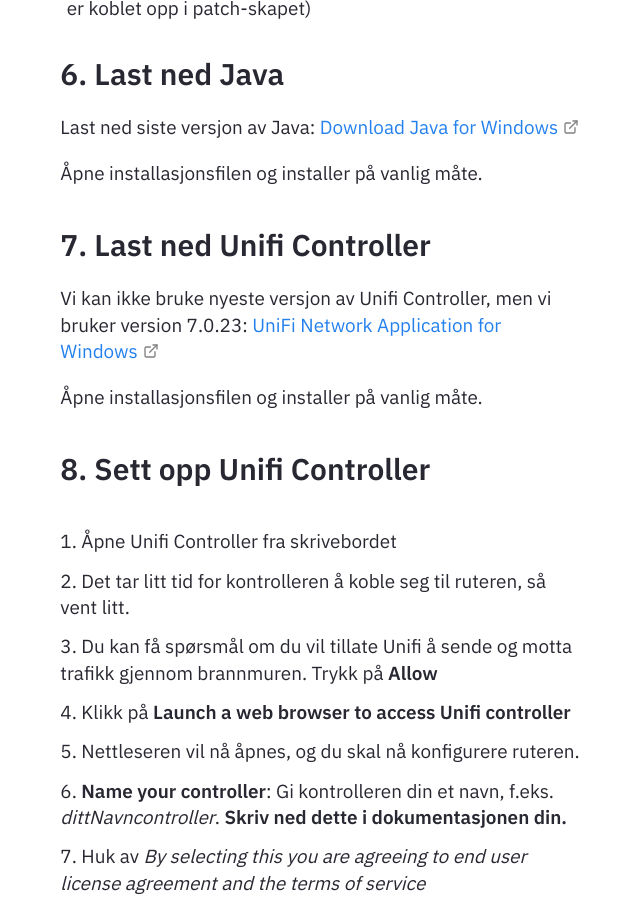
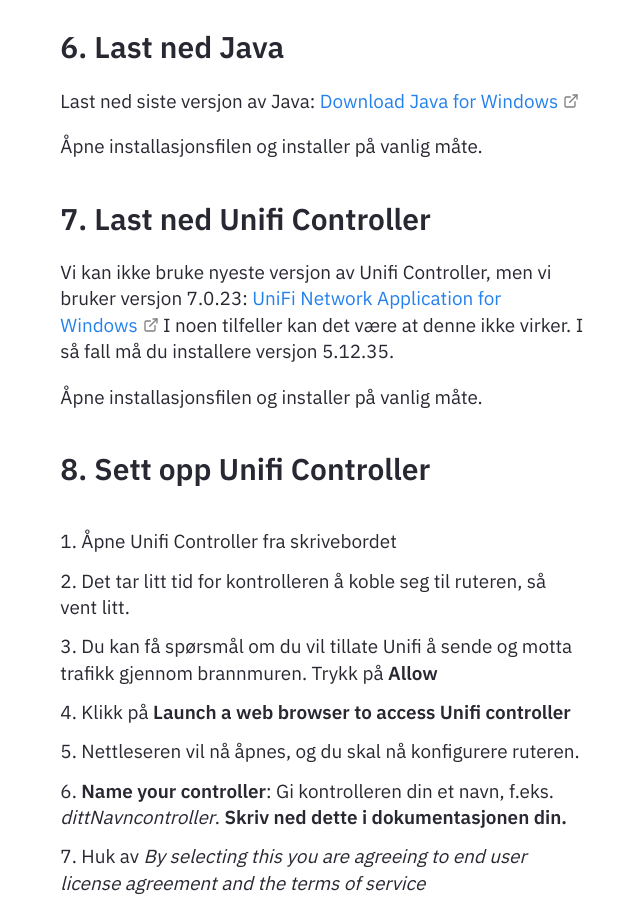
Before and after one commit to Cha-IM/cha-im.github.io, a Jekyll site: the page built from _notes/Public/Teknologiforståelse/Nettverkslab/Sette opp nettverk med Unifi-ruter.md, in a window 1280 px wide and 900 px high, scrolled down 3496 px. Shown: the whole window, without its empty margins (318-958 px from the left). Built offline with Jekyll 4.4.1, drawn with Linux system fonts in a browser that asks for light colours; some of the changed text lies outside the part shown.

Commit message:
Karls-MacBook-Pro-236.local 2024-10-24:13:21:53

```diff
--- a/_notes/Public/Teknologiforståelse/Nettverkslab/Sette opp nettverk med Unifi-ruter.md
+++ b/_notes/Public/Teknologiforståelse/Nettverkslab/Sette opp nettverk med Unifi-ruter.md
@@ -83,7 +83,8 @@ Last ned siste versjon av Java: [Download Java for Windows](https://www.java.com
 Åpne installasjonsfilen og installer på vanlig måte.
 
 ## 7. Last ned Unifi Controller
-Vi kan ikke bruke nyeste versjon av Unifi Controller, men vi bruker version 7.0.23: [UniFi Network Application for Windows](https://dl.ui.com/unifi/7.0.23/UniFi-installer.exe)
+Vi kan ikke bruke nyeste versjon av Unifi Controller, men vi bruker versjon 7.0.23: [UniFi Network Application for Windows](https://dl.ui.com/unifi/7.0.23/UniFi-installer.exe)
+I noen tilfeller kan det være at denne ikke virker. I så fall må du installere versjon 5.12.35.
 
 Åpne installasjonsfilen og installer på vanlig måte.
 
```
Also changed, not shown: other parts of _notes/Public/Teknologiforståelse/Nettverkslab/Sette opp nettverk med Unifi-ruter.md (+1 -1 lines), .obsidian/workspace.json.
